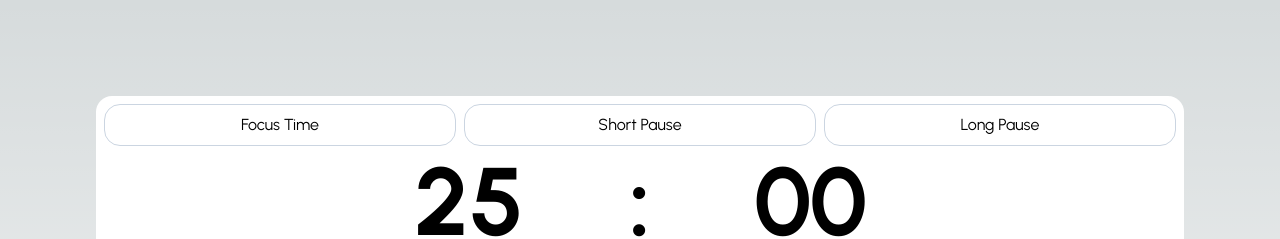
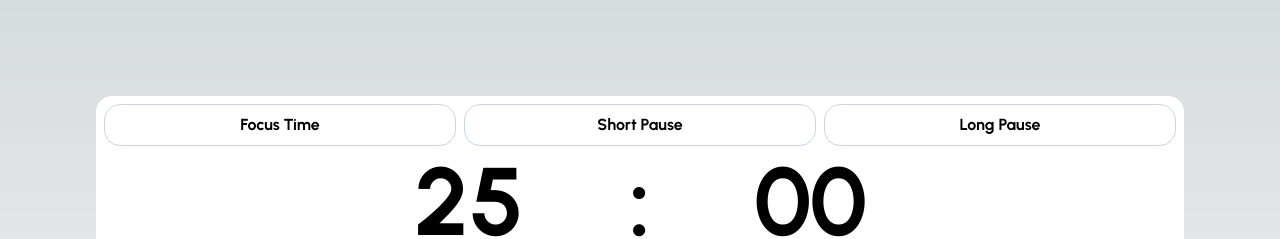
Before and after one commit to MatiScavuzzo/pomodoro, a Next.js app: page / in a window 1280 px wide. Shown: the top 239 px of the page. Built offline with nearby package versions, Linux system fonts and the light colour scheme.

Commit message:
Funciones

```diff
--- a/app/components/FocusState.tsx
+++ b/app/components/FocusState.tsx
@@ -7,9 +7,9 @@ export const FocusState = ({
 }) => {
   return (
     <section className='w-full grid grid-rows-3 gap-2 sm:grid-cols-3 sm:grid-rows-1'>
-      <div className={`${ focusTime ? 'bg-black text-slate-300' : '' } border text-center border-slate-300 rounded-2xl w-full p-2`}>Focus Time</div>
-      <div className={`${ shortPause ? 'bg-black text-slate-300' : '' } border text-center border-slate-300 rounded-2xl w-full p-2`}>Short Pause</div>
-      <div className={`${ longPause ? 'bg-black text-slate-300' : '' } border text-center border-slate-300 rounded-2xl w-full p-2`}>Long Pause</div>
+      <div className={`${focusTime ? 'bg-black text-slate-300' : ''} border text-center font-bold border-slate-300 rounded-2xl w-full p-2`}>Focus Time</div>
+      <div className={`${shortPause ? 'bg-black text-slate-300' : ''} border text-center font-bold border-slate-300 rounded-2xl w-full p-2`}>Short Pause</div>
+      <div className={`${longPause ? 'bg-black text-slate-300' : ''} border text-center font-bold border-slate-300 rounded-2xl w-full p-2`}>Long Pause</div>
     </section>
   )
 }
--- a/app/page.tsx
+++ b/app/page.tsx
@@ -6,23 +6,35 @@ import { FocusState } from "./components/FocusState";
 import { Buttons } from "./components/Buttons";
 
 export default function Home() {
-  const [minutes, setMinutes] = useState<number>(25)
-  const [seconds, setSeconds] = useState<number>(0)
-  const [cicle, setCicle] = useState<number>(1)
-  const [focusTime, setFocusTime] = useState<boolean>(false)
-  const [shortPause, setShortPause] = useState<boolean>(false)
-  const [longPause, setLongPause] = useState<boolean>(false)
-  const [disabledPlay, setDisabledPlay] = useState<boolean>(false)
-  const [disabledPause, setDisabledPause] = useState<boolean>(false)
+  const [minutes, setMinutes] = useState<number>(25);
+  const [seconds, setSeconds] = useState<number>(0);
+  const [cicle, setCicle] = useState<number>(1);
+  const [focusTime, setFocusTime] = useState<boolean>(false);
+  const [shortPause, setShortPause] = useState<boolean>(false);
+  const [longPause, setLongPause] = useState<boolean>(false);
+  const [disabledPlay, setDisabledPlay] = useState<boolean>(false);
+  const [disabledPause, setDisabledPause] = useState<boolean>(false);
+  const [isPlaying, setIsPlaying] = useState<boolean>(false);
 
   const play = () => {
-    console.log('play')
+    setIsPlaying(true);
+    setDisabledPlay(true);
   }
   const pause = () => {
-    console.log('pause')
+    setIsPlaying(false);
+    setDisabledPause(true);
+    setDisabledPlay(false);
   }
   const reload = () => {
-    console.log('reload')
+    setMinutes(25);
+    setSeconds(0);
+    setCicle(1);
+    setFocusTime(false);
+    setShortPause(false);
+    setLongPause(false);
+    setDisabledPlay(false);
+    setDisabledPause(false);
+    setIsPlaying(false);
   }
 
 
--- a/package.json
+++ b/package.json
@@ -22,6 +22,7 @@
     "eslint": "^8",
     "eslint-config-next": "14.1.2",
     "postcss": "^8",
+    "prettier": "^3.2.5",
     "tailwindcss": "^3.3.0",
     "typescript": "^5"
   }
```
Also changed, not shown: 2 other files (tests, documents, lock files or other folders).
